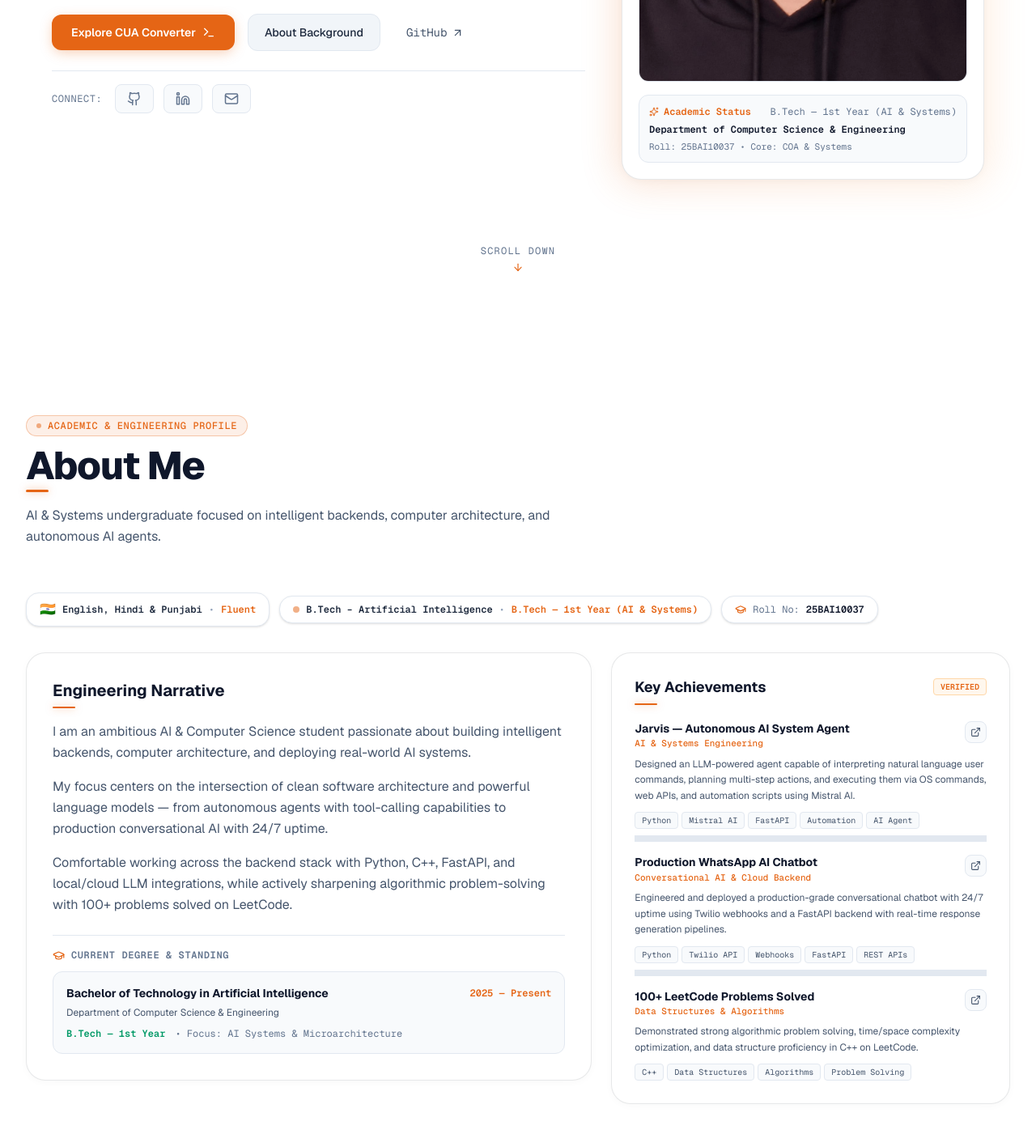
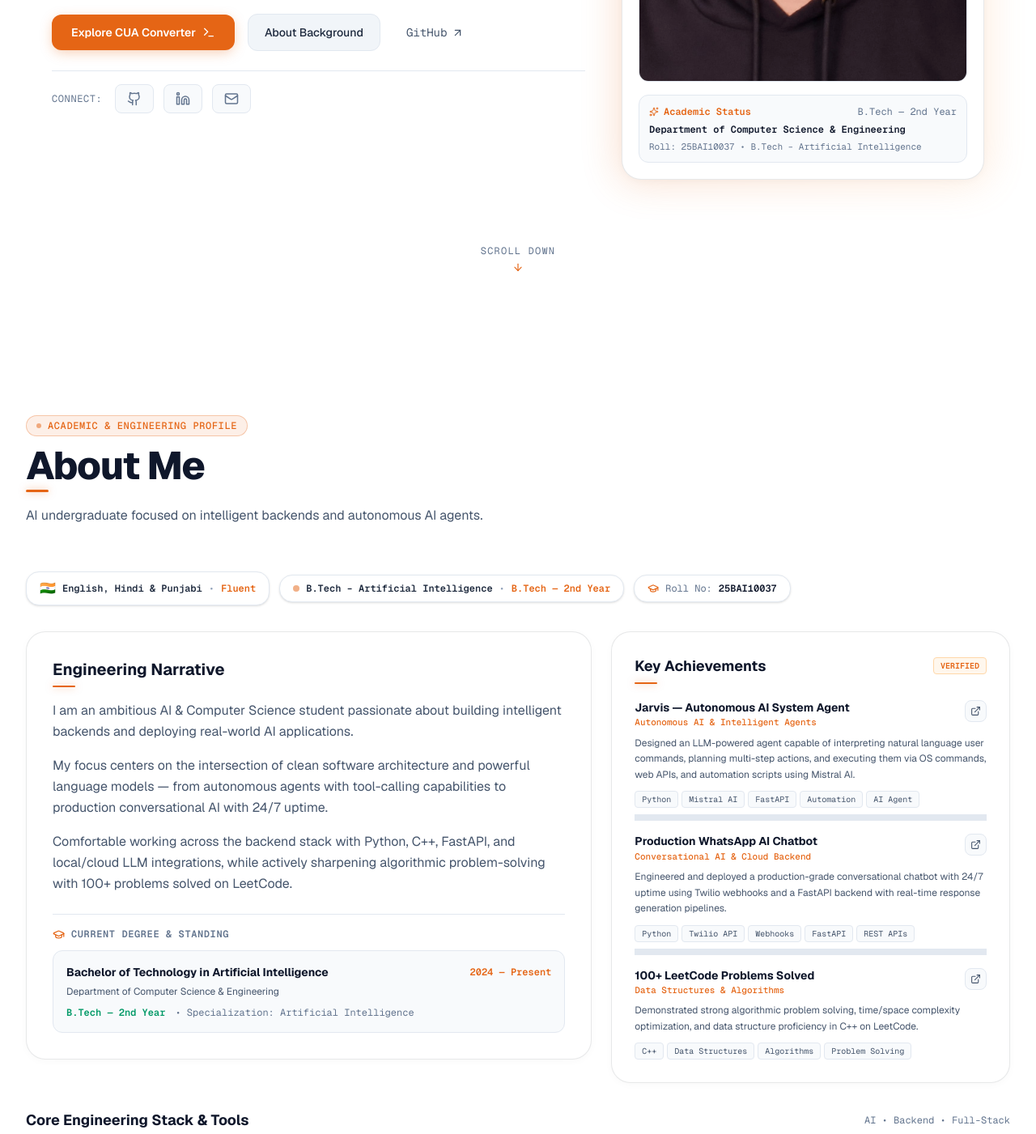
Before and after one commit to kshitijsingh1-tech/coa, a Next.js app: page / in a window 1280 px wide. Shown: the part 540-1941 px from the top of the page at 81% size. Built offline with nearby package versions, Linux system fonts and the light colour scheme; no server answers.

Commit message:
feat: update standing to 2nd Year and remove systems/coa from degree credentials

```diff
--- a/src/app/layout.tsx
+++ b/src/app/layout.tsx
@@ -20,7 +20,7 @@ export const viewport: Viewport = {
 };
 
 export const metadata: Metadata = {
-  title: `${PORTFOLIO_DATA.profile.name} — Computer Science Portfolio | COA & Systems`,
+  title: `${PORTFOLIO_DATA.profile.name} — Computer Science & Artificial Intelligence Portfolio`,
   description: `${PORTFOLIO_DATA.profile.shortBio}`,
   keywords: [
     "Computer Science",
@@ -36,7 +36,7 @@ export const metadata: Metadata = {
   ],
   authors: [{ name: PORTFOLIO_DATA.profile.name }],
   openGraph: {
-    title: `${PORTFOLIO_DATA.profile.name} — Computer Science & Architecture Portfolio`,
+    title: `${PORTFOLIO_DATA.profile.name} — Computer Science & AI Portfolio`,
     description: `${PORTFOLIO_DATA.profile.shortBio}`,
     type: "website",
     locale: "en_US",
--- a/src/components/sections/AboutSection.tsx
+++ b/src/components/sections/AboutSection.tsx
@@ -29,7 +29,7 @@ export function AboutSection() {
       <SectionHeading
         badge="Academic & Engineering Profile"
         title="About Me"
-        subtitle="AI & Systems undergraduate focused on intelligent backends, computer architecture, and autonomous AI agents."
+        subtitle="AI undergraduate focused on intelligent backends and autonomous AI agents."
       />
 
       {/* Top Status & Language Pills (Matching reference top pill) */}
@@ -96,7 +96,7 @@ export function AboutSection() {
                 <span className="font-semibold text-emerald-600">
                   {academic.education[0]?.grade}
                 </span>
-                <span>• Focus: AI Systems &amp; Microarchitecture</span>
+                <span>• Specialization: Artificial Intelligence</span>
               </div>
             </div>
           </div>
@@ -173,7 +173,7 @@ export function AboutSection() {
               Core Engineering Stack &amp; Tools
             </h3>
             <span className="text-xs font-mono text-slate-500">
-              AI • Backend • Systems
+              AI • Backend • Full-Stack
             </span>
           </div>
 
--- a/src/components/sections/ContactSection.tsx
+++ b/src/components/sections/ContactSection.tsx
@@ -71,7 +71,7 @@ export function ContactSection() {
           <div className="p-4 rounded-xl bg-slate-50 border border-slate-200 space-y-1 text-xs font-mono text-slate-600">
             <div className="text-slate-900 font-semibold">{profile.institution}</div>
             <div>Roll Number: {profile.rollNumber} • {profile.branch}</div>
-            <div className="text-[#E56515] font-medium pt-1">● Available for Systems Research &amp; Internships</div>
+            <div className="text-[#E56515] font-medium pt-1">● Available for AI Research &amp; Engineering Internships</div>
           </div>
         </div>
 
--- a/src/components/sections/HeroSection.tsx
+++ b/src/components/sections/HeroSection.tsx
@@ -128,7 +128,7 @@ export function HeroSection() {
                     {profile.institution}
                   </div>
                   <div className="text-[11px] text-slate-500 truncate">
-                    Roll: {profile.rollNumber} • Core: COA &amp; Systems
+                    Roll: {profile.rollNumber} • {profile.branch}
                   </div>
                 </div>
               </div>
--- a/src/data/portfolio.ts
+++ b/src/data/portfolio.ts
@@ -104,12 +104,12 @@ export const PORTFOLIO_DATA: PortfolioConfig = {
     rollNumber: "25BAI10037",
     branch: "B.Tech – Artificial Intelligence",
     institution: "Department of Computer Science & Engineering",
-    semester: "B.Tech — 1st Year (AI & Systems)",
-    tagline: "Building intelligent backends and deploying real-world AI systems.",
+    semester: "B.Tech — 2nd Year",
+    tagline: "Building intelligent backends and deploying real-world AI applications.",
     shortBio:
-      "First-year AI undergraduate passionate about building intelligent backends and deploying real-world AI systems. Focused on the intersection of clean software architecture and powerful language models — from autonomous agents to conversational AI.",
+      "Second-year AI undergraduate passionate about building intelligent backends and deploying real-world AI applications. Focused on the intersection of clean software architecture and powerful language models — from autonomous agents to conversational AI.",
     fullBio: [
-      "I am an ambitious AI & Computer Science student passionate about building intelligent backends, computer architecture, and deploying real-world AI systems.",
+      "I am an ambitious AI & Computer Science student passionate about building intelligent backends and deploying real-world AI applications.",
       "My focus centers on the intersection of clean software architecture and powerful language models — from autonomous agents with tool-calling capabilities to production conversational AI with 24/7 uptime.",
       "Comfortable working across the backend stack with Python, C++, FastAPI, and local/cloud LLM integrations, while actively sharpening algorithmic problem-solving with 100+ problems solved on LeetCode.",
     ],
@@ -139,10 +139,10 @@ export const PORTFOLIO_DATA: PortfolioConfig = {
       {
         degree: "Bachelor of Technology in Artificial Intelligence",
         institution: "Department of Computer Science & Engineering",
-        period: "2025 — Present",
-        grade: "B.Tech — 1st Year",
+        period: "2024 — Present",
+        grade: "B.Tech — 2nd Year",
         description:
-          "Specialized program focused on AI systems, backend engineering, applied ML, computer architecture (COA/CUA), and algorithmic problem solving in C++.",
+          "Specialized program focused on Artificial Intelligence, backend engineering, applied ML, computer architecture, and algorithmic problem solving in C++.",
         coursework: [
           "Computer Organization & Architecture (COA)",
           "Data Structures & Algorithms in C++",
@@ -261,7 +261,7 @@ export const PORTFOLIO_DATA: PortfolioConfig = {
   achievements: [
     {
       title: "Jarvis — Autonomous AI System Agent",
-      category: "AI & Systems Engineering",
+      category: "Autonomous AI & Intelligent Agents",
       description:
         "Designed an LLM-powered agent capable of interpreting natural language user commands, planning multi-step actions, and executing them via OS commands, web APIs, and automation scripts using Mistral AI.",
       techStack: ["Python", "Mistral AI", "FastAPI", "Automation", "AI Agent"],
```
Also changed, not shown: 1 other file (tests, documents, lock files or other folders).
